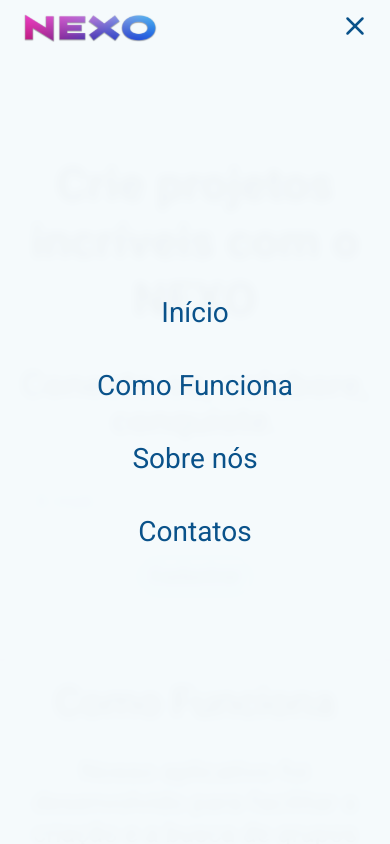
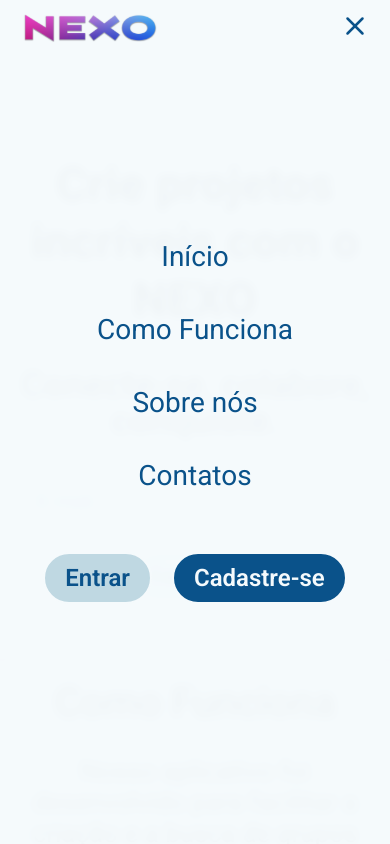
Before and after one commit to gigifs/landing-page, a React (Vite) app: page / in a window 390 px wide. Both pictures are taken after a click on the element 355 px from the left and 28 px from the top of the page. Shown: the top 844 px of the page. Built offline with nearby package versions, Linux system fonts and the light colour scheme.

Commit message:
responsividade com botoes no menu

```diff
--- a/src/components/Botao.jsx
+++ b/src/components/Botao.jsx
@@ -15,6 +15,35 @@ const BotaoEstilizado = styled.button`
 
   ${(props) => {
     switch (props.variant) {
+
+      case 'CadastrarMenuHamburguer':
+        return css`
+          font-size: 24px;
+          padding: 10px 20px;
+          background-color: #0A528A;
+          color: #F5FAFC;;
+          border-color: #F5FAFC;
+
+          &:hover {
+            background-color: #3f87a34b;
+            color: #0A528A
+          }
+        `;
+
+      case 'EntrarMenuHamburguer':
+        return css`
+          font-size: 24px;
+          padding: 10px 20px;
+          background-color: #3f87a34b;
+          color: #0A528A;
+          border-color: #F5FAFC;
+
+          &:hover {
+            background-color: #0A528A;
+            color: #F5FAFC;
+          }
+        `;
+
       case 'ComeceAgora':
         return css`
           font-size: 30px;
--- a/src/components/header.jsx
+++ b/src/components/header.jsx
@@ -99,6 +99,18 @@ const MenuHamburguer = styled.div`
     }
 `;
 
+// Container para os botões que só aparecem no menu mobile
+const NavBotoesMobile = styled.div`
+  display: none;
+
+  @media (max-width: 768px) {
+    display: flex;
+    flex-direction: row;
+    gap: 20px;
+    margin-top: 60px;
+  }
+`;
+
 function Header(){
     const [menuAberto, setMenuAberto] = useState(false);
     const toggleMenu = () => {
@@ -116,6 +128,10 @@ function Header(){
                     <li><LinkEstilizado href="#sobre-nos" onClick={toggleMenu}>Sobre nós</LinkEstilizado></li>
                     <li><LinkEstilizado href="#contatos" onClick={toggleMenu}>Contatos</LinkEstilizado></li>
                 </ListaLinks>
+                <NavBotoesMobile>
+                    <Botao variant="EntrarMenuHamburguer">Entrar</Botao>
+                    <Botao variant="CadastrarMenuHamburguer">Cadastre-se</Botao>
+                </NavBotoesMobile>
             </NavLinks>
             <NavBotoes>
                 <Botao variant="Entrar">Entrar</Botao>
```
